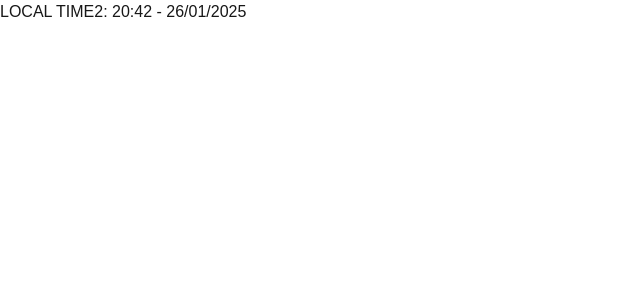
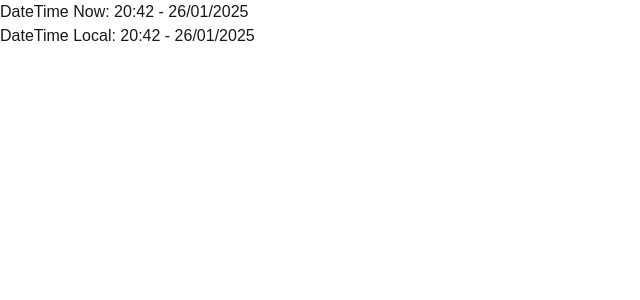
Before and after one commit to AJ7766/boxing, a Next.js app: page / in a window 1280 px wide. Shown: the top 300 px of the page, without its empty margins (0-640 px from the left). Built offline with nearby package versions, Linux system fonts and the light colour scheme.

Commit message:
Update page.tsx

```diff
--- a/app/page.tsx
+++ b/app/page.tsx
@@ -1,16 +1,18 @@
 import { DateTime } from 'luxon';
 
 export default function Home() {
-  const date = new Date();
+  const date = DateTime.local();
+  const dateNow = DateTime.now();
 
-  const localTimeFormat = (date: Date) => {
-    const localDateTime = DateTime.fromJSDate(date).setZone('local', { keepLocalTime: true }) ;
+  const localTimeFormat = (date: DateTime) => {
+    const localDateTime = date.setZone('local', { keepLocalTime: true }) ;
     return localDateTime.toFormat('HH:mm - dd/MM/yyyy')
   }
 
   return (
     <>
-      <div>LOCAL TIME2: {localTimeFormat(date)}</div>
+      <div>DateTime Now: {dateNow.toFormat('HH:mm - dd/MM/yyyy')}</div>
+      <div>DateTime Local: {localTimeFormat(date)}</div>
     </>
   );
 }
```
